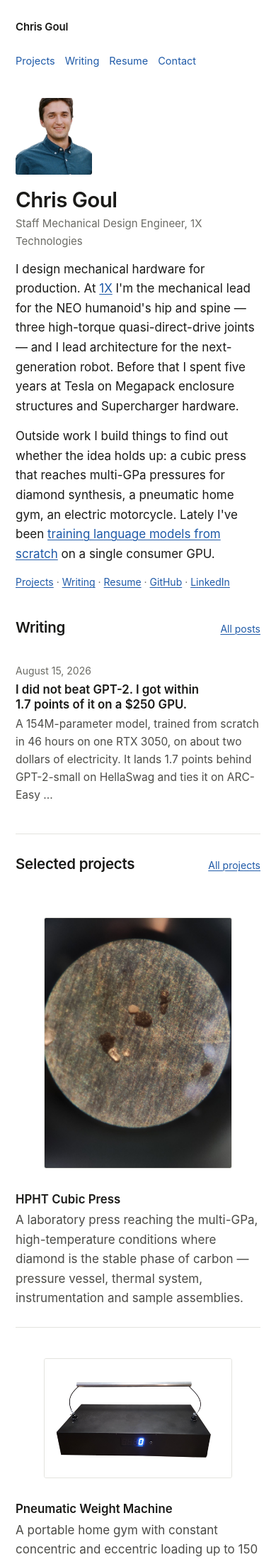
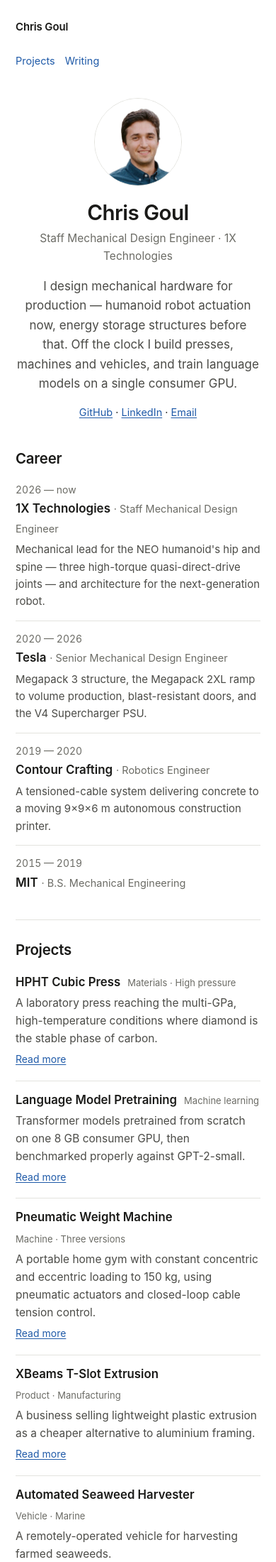
Before and after one commit to ChrisGoul/Portfolio, a Jekyll site: the page built from index.html, in a window 390 px wide. Shown: the top 2200 px of the page at 71% size. Built offline with Jekyll 4.4.1, drawn with Linux system fonts in a browser that asks for light colours; some of the changed text lies outside the part shown.

Commit message:
Collapse to a single home page, projects first
Removes the resume and contact pages. The site is now: a home page that opens
with a circular headshot, a compact career timeline (dates, employer, level,
one line each), and an index of every project; each project links through to
its full write-up on the projects page.

- Projects are one set, engineering and machine learning together, rather than
  the LLM work being siloed under Writing.
- Adds anchor ids to every project so the home page links deep-link into the
  right write-up.
- Expands the Language Model Pretraining entry into a real write-up rather than
  a stub, and leads with the measured GPT-2 comparison.
- Square-cropped headshot centred on the face for the circular frame.
- Nav is now Projects and Writing only.
- preview.py: support `.size` / `.first` / `.last` on arrays and numeric
  comparison operators, which real Liquid has and the preview was missing —
  the home page's Writing section had been silently dropped from the preview.

```diff
--- a/_config.yml
+++ b/_config.yml
@@ -21,8 +21,6 @@
 nav:
   - { title: Projects, url: /projects.html }
   - { title: Writing, url: /writing.html }
-  - { title: Resume,  url: /resume.html }
-  - { title: Contact, url: /contact.html }
 
 permalink: /writing/:title/
 
--- a/css/main.css
+++ b/css/main.css
@@ -81,18 +81,45 @@
   .site-nav { margin-left: 0; width: 100%; gap: 14px; margin-top: 6px; flex-wrap: wrap; }
 }
 
-/* --- home ----------------------------------------------------------------- */
+/* --- home masthead -------------------------------------------------------- */
 
-.intro { display: grid; grid-template-columns: 132px 1fr; gap: 26px; align-items: start; padding: 40px 0 10px; }
-.intro img { width: 132px; height: 132px; object-fit: cover; border-radius: 3px; }
-.intro h1 { margin-bottom: 4px; }
-.intro .role { color: var(--ink-soft); font-size: 15px; margin-bottom: 14px; }
-.intro p { margin-bottom: 0.9em; }
-.intro p:last-child { margin-bottom: 0; }
+.masthead { text-align: center; padding: 40px 0 12px; }
+.avatar {
+  width: 148px; height: 148px; border-radius: 50%;
+  object-fit: cover; margin: 0 auto 20px;
+  border: 1px solid var(--rule);
+  background: var(--surface);
+}
+.masthead h1 { margin-bottom: 6px; }
+.masthead .role { color: var(--ink-soft); font-size: 15.5px; margin-bottom: 16px; }
+.masthead .blurb { max-width: 36rem; margin: 0 auto 14px; color: var(--ink-mid); }
+.masthead .links { font-size: 14.5px; margin: 0; }
+@media (max-width: 560px) { .avatar { width: 124px; height: 124px; } }
+
+/* --- career timeline ------------------------------------------------------ */
+
+.career { list-style: none; padding: 0; margin: 0; }
+.career > li { display: grid; grid-template-columns: 108px 1fr; gap: 20px; padding: 14px 0; border-bottom: 1px solid var(--rule); }
+.career > li:last-child { border-bottom: 0; }
+.career .when { font-size: 14px; color: var(--ink-soft); font-variant-numeric: tabular-nums; padding-top: 2px; white-space: nowrap; }
+.career .org { font-weight: 600; }
+.career .level { color: var(--ink-soft); font-size: 14.5px; }
+.career .note { color: var(--ink-mid); font-size: 15px; margin: 4px 0 0; max-width: var(--measure); }
 @media (max-width: 560px) {
-  .intro { grid-template-columns: 1fr; gap: 18px; }
-  .intro img { width: 108px; height: 108px; }
+  .career > li { grid-template-columns: 1fr; gap: 2px; }
+  .career .when { padding-top: 0; }
 }
+
+/* --- project index (home) ------------------------------------------------- */
+
+.proj-index { list-style: none; padding: 0; margin: 0; }
+.proj-index > li { padding: 16px 0; border-bottom: 1px solid var(--rule); }
+.proj-index > li:last-child { border-bottom: 0; }
+.proj-index .row { display: flex; align-items: baseline; gap: 10px; flex-wrap: wrap; }
+.proj-index h3 { margin: 0; }
+.proj-index .kind { font-size: 13px; color: var(--ink-soft); }
+.proj-index p { color: var(--ink-mid); margin: 5px 0 0; max-width: var(--measure); font-size: 15.5px; }
+.proj-index .go { font-size: 14px; margin-top: 6px; display: inline-block; }
 
 /* --- page header ---------------------------------------------------------- */
 
@@ -108,21 +135,9 @@
 .section-head h2 { margin: 0; }
 .section-head .more { font-size: 14px; }
 
-/* --- entries (work / resume) ---------------------------------------------- */
-
-.entry { padding: 20px 0; border-bottom: 1px solid var(--rule); }
-.entry:last-child { border-bottom: 0; }
-.entry-top { display: flex; justify-content: space-between; align-items: baseline; gap: 14px; flex-wrap: wrap; margin-bottom: 3px; }
-.entry h3 { margin: 0; }
-.entry .when { font-size: 14px; color: var(--ink-soft); white-space: nowrap; font-variant-numeric: tabular-nums; }
-.entry .where { font-size: 14.5px; color: var(--ink-soft); margin-bottom: 10px; }
-.entry ul { margin: 0; padding-left: 19px; color: var(--ink-mid); }
-.entry li { margin-bottom: 6px; max-width: var(--measure); }
-.entry p { color: var(--ink-mid); max-width: var(--measure); }
-
 /* --- projects ------------------------------------------------------------- */
 
-.project { padding: 26px 0; border-bottom: 1px solid var(--rule); }
+.project { padding: 26px 0; border-bottom: 1px solid var(--rule); scroll-margin-top: 20px; }
 .project:last-child { border-bottom: 0; }
 .project-grid { display: grid; grid-template-columns: 1fr 250px; gap: 28px; align-items: start; }
 .project h3 { margin-bottom: 6px; }
@@ -149,14 +164,6 @@
 .detail-media figure { margin: 0; }
 .detail-media img, .detail-media video { border: 1px solid var(--rule); border-radius: 3px; width: 100%; }
 .detail-media figcaption { font-size: 13px; color: var(--ink-soft); margin-top: 6px; }
-
-/* --- skills --------------------------------------------------------------- */
-
-.skillrow { display: grid; grid-template-columns: 116px 1fr; gap: 18px; padding: 12px 0; border-bottom: 1px solid var(--rule); }
-.skillrow:last-child { border-bottom: 0; }
-.skillrow dt { font-size: 14px; color: var(--ink-soft); }
-.skillrow dd { margin: 0; color: var(--ink-mid); font-size: 15.5px; }
-@media (max-width: 560px) { .skillrow { grid-template-columns: 1fr; gap: 4px; } }
 
 /* --- writing list --------------------------------------------------------- */
 
@@ -233,13 +240,6 @@
 .samples .s .v b { color: var(--ink); font-weight: 400; }
 .samples .s.user .v { font-family: var(--sans); font-size: 14.5px; color: var(--ink); font-weight: 600; }
 
-/* --- contact -------------------------------------------------------------- */
-
-.contact-list { list-style: none; padding: 0; margin: 0; }
-.contact-list li { padding: 11px 0; border-bottom: 1px solid var(--rule); display: grid; grid-template-columns: 96px 1fr; gap: 14px; }
-.contact-list li:last-child { border-bottom: 0; }
-.contact-list .k { color: var(--ink-soft); font-size: 14.5px; }
-
 /* --- footer --------------------------------------------------------------- */
 
 .site-foot { margin-top: 44px; padding: 18px 0 34px; border-top: 1px solid var(--rule); }
--- a/index.html
+++ b/index.html
@@ -4,38 +4,115 @@
 ---
 
 <div class="wrap">
-  <section class="intro">
-    <img src="{{ '/assets/profile.png' | relative_url }}" alt="Chris Goul" width="132" height="132">
-    <div>
-      <h1>Chris Goul</h1>
-      <p class="role">Staff Mechanical Design Engineer, 1X Technologies</p>
-      <p>
-        I design mechanical hardware for production. At
-        <a href="https://www.1x.tech/">1X</a> I'm the mechanical lead for the NEO
-        humanoid's hip and spine — three high-torque quasi-direct-drive joints —
-        and I lead architecture for the next-generation robot. Before that I spent
-        five years at Tesla on Megapack enclosure structures and Supercharger
-        hardware.
-      </p>
-      <p>
-        Outside work I build things to find out whether the idea holds up: a cubic
-        press that reaches multi-GPa pressures for diamond synthesis, a pneumatic
-        home gym, an electric motorcycle. Lately I've been
-        <a href="{{ '/writing.html' | relative_url }}">training language models
-        from scratch</a> on a single consumer GPU.
-      </p>
-      <p class="meta">
-        <a href="{{ '/projects.html' | relative_url }}">Projects</a> ·
-        <a href="{{ '/writing.html' | relative_url }}">Writing</a> ·
-        <a href="{{ '/resume.html' | relative_url }}">Resume</a> ·
-        <a href="https://github.com/{{ site.author.github }}">GitHub</a> ·
-        <a href="https://www.linkedin.com/in/{{ site.author.linkedin }}">LinkedIn</a>
-      </p>
-    </div>
-  </section>
+  <header class="masthead">
+    <img class="avatar" src="{{ '/assets/profile_circle.jpg' | relative_url }}" alt="Chris Goul" width="148" height="148">
+    <h1>Chris Goul</h1>
+    <p class="role">Staff Mechanical Design Engineer · 1X Technologies</p>
+    <p class="blurb">
+      I design mechanical hardware for production — humanoid robot actuation now,
+      energy storage structures before that. Off the clock I build presses,
+      machines and vehicles, and train language models on a single consumer GPU.
+    </p>
+    <p class="links">
+      <a href="https://github.com/{{ site.author.github }}">GitHub</a> ·
+      <a href="https://www.linkedin.com/in/{{ site.author.linkedin }}">LinkedIn</a> ·
+      <a href="mailto:{{ site.author.email }}">Email</a>
+    </p>
+  </header>
 </div>
 
 <div class="wrap">
+  <section class="section">
+    <h2 style="margin-bottom:6px;">Career</h2>
+    <ul class="career">
+      <li>
+        <div class="when">2026 — now</div>
+        <div>
+          <div><span class="org">1X Technologies</span> <span class="level">· Staff Mechanical Design Engineer</span></div>
+          <p class="note">Mechanical lead for the NEO humanoid's hip and spine — three
+          high-torque quasi-direct-drive joints — and architecture for the
+          next-generation robot.</p>
+        </div>
+      </li>
+      <li>
+        <div class="when">2020 — 2026</div>
+        <div>
+          <div><span class="org">Tesla</span> <span class="level">· Senior Mechanical Design Engineer</span></div>
+          <p class="note">Megapack 3 structure, the Megapack 2XL ramp to volume
+          production, blast-resistant doors, and the V4 Supercharger PSU.</p>
+        </div>
+      </li>
+      <li>
+        <div class="when">2019 — 2020</div>
+        <div>
+          <div><span class="org">Contour Crafting</span> <span class="level">· Robotics Engineer</span></div>
+          <p class="note">A tensioned-cable system delivering concrete to a moving
+          9&times;9&times;6 m autonomous construction printer.</p>
+        </div>
+      </li>
+      <li>
+        <div class="when">2015 — 2019</div>
+        <div>
+          <div><span class="org">MIT</span> <span class="level">· B.S. Mechanical Engineering</span></div>
+        </div>
+      </li>
+    </ul>
+  </section>
+
+  <section class="section">
+    <h2 style="margin-bottom:6px;">Projects</h2>
+    <ul class="proj-index">
+      <li>
+        <div class="row"><h3>HPHT Cubic Press</h3> <span class="kind">Materials · High pressure</span></div>
+        <p>A laboratory press reaching the multi-GPa, high-temperature conditions
+        where diamond is the stable phase of carbon.</p>
+        <a class="go" href="{{ '/projects.html#hpht-press' | relative_url }}">Read more</a>
+      </li>
+      <li>
+        <div class="row"><h3>Language Model Pretraining</h3> <span class="kind">Machine learning</span></div>
+        <p>Transformer models pretrained from scratch on one 8 GB consumer GPU, then
+        benchmarked properly against GPT-2-small.</p>
+        <a class="go" href="{{ '/projects.html#llm' | relative_url }}">Read more</a>
+      </li>
+      <li>
+        <div class="row"><h3>Pneumatic Weight Machine</h3> <span class="kind">Machine · Three versions</span></div>
+        <p>A portable home gym with constant concentric and eccentric loading to
+        150 kg, using pneumatic actuators and closed-loop cable tension control.</p>
+        <a class="go" href="{{ '/projects.html#weight-machine' | relative_url }}">Read more</a>
+      </li>
+      <li>
+        <div class="row"><h3>XBeams T-Slot Extrusion</h3> <span class="kind">Product · Manufacturing</span></div>
+        <p>A business selling lightweight plastic extrusion as a cheaper alternative
+        to aluminium framing.</p>
+        <a class="go" href="{{ '/projects.html#xbeams' | relative_url }}">Read more</a>
+      </li>
+      <li>
+        <div class="row"><h3>Automated Seaweed Harvester</h3> <span class="kind">Vehicle · Marine</span></div>
+        <p>A remotely-operated vehicle for harvesting farmed seaweeds.</p>
+        <a class="go" href="{{ '/projects.html#seaweed' | relative_url }}">Read more</a>
+      </li>
+      <li>
+        <div class="row"><h3>Solar Drone</h3> <span class="kind">Vehicle · Aerial</span></div>
+        <p>A drone that lands and recharges via solar panel, built to monitor
+        deforestation in the Andes.</p>
+        <a class="go" href="{{ '/projects.html#solar-drone' | relative_url }}">Read more</a>
+      </li>
+      <li>
+        <div class="row"><h3>Electric Motorcycle</h3> <span class="kind">Vehicle · Ground</span></div>
+        <p>Designed, simulated, welded and built. Learned the importance of wire
+        harnesses.</p>
+        <a class="go" href="{{ '/projects.html#motorcycle' | relative_url }}">Read more</a>
+      </li>
+      <li>
+        <div class="row"><h3>Temperature Controlled Forge</h3> <span class="kind">Machine · Controls</span></div>
+        <p>A propane forge holding constant temperature under PID control, for the
+        MIT Blacksmithing Lab.</p>
+        <a class="go" href="{{ '/projects.html#forge' | relative_url }}">Read more</a>
+      </li>
+    </ul>
+  </section>
+
+  {%- if site.posts.size > 0 %}
   <section class="section">
     <div class="section-head">
       <h2>Writing</h2>
@@ -48,57 +125,8 @@
         <h3><a href="{{ post.url | relative_url }}">{{ post.title }}</a></h3>
         <p>{{ post.lede | default: post.excerpt | strip_html | truncate: 190 }}</p>
       </li>
-      {%- else %}
-      <li><p class="meta">No posts yet.</p></li>
       {%- endfor %}
     </ul>
   </section>
-
-  <section class="section">
-    <div class="section-head">
-      <h2>Selected projects</h2>
-      <a class="more" href="{{ '/projects.html' | relative_url }}">All projects</a>
-    </div>
-
-    <div class="project">
-      <div class="project-grid">
-        <div>
-          <h3>HPHT Cubic Press</h3>
-          <p class="tagline">A laboratory press reaching the multi-GPa, high-temperature
-          conditions where diamond is the stable phase of carbon — pressure vessel,
-          thermal system, instrumentation and sample assemblies.</p>
-        </div>
-        <figure class="project-media">
-          <img src="{{ '/assets/hpht_crystals.jpg' | relative_url }}" alt="Transparent crystals recovered from an HPHT run" loading="lazy">
-        </figure>
-      </div>
-    </div>
-
-    <div class="project">
-      <div class="project-grid">
-        <div>
-          <h3>Pneumatic Weight Machine</h3>
-          <p class="tagline">A portable home gym with constant concentric and
-          eccentric loading up to 150 kg, using pneumatic actuators and closed-loop
-          cable tension control. Three generations.</p>
-        </div>
-        <figure class="project-media">
-          <img src="{{ '/assets/Gym.png' | relative_url }}" alt="Pneumatic weight machine" loading="lazy">
-        </figure>
-      </div>
-    </div>
-
-    <div class="project">
-      <div class="project-grid">
-        <div>
-          <h3>XBeams</h3>
-          <p class="tagline">A small business selling lightweight plastic T-slot
-          extrusion — a cheaper alternative to aluminium framing.</p>
-        </div>
-        <figure class="project-media">
-          <img src="{{ '/assets/2020_cover.PNG' | relative_url }}" alt="XBeams extrusion" loading="lazy">
-        </figure>
-      </div>
-    </div>
-  </section>
+  {%- endif %}
 </div>
--- a/resume.html
+++ /dev/null
@@ -1,129 +0,0 @@
----
-layout: page
-title: Resume
-lede: Mechanical design engineer — humanoid robot actuation, and before that energy storage structures at volume.
----
-
-<div class="wrap">
-  <section class="section">
-    <div class="section-head">
-      <h2>Experience</h2>
-      <a class="more" href="{{ '/assets/Resume_CG.pdf' | relative_url }}">Download PDF</a>
-    </div>
-
-    <div class="entry">
-      <div class="entry-top">
-        <h3>Staff Mechanical Design Engineer</h3>
-        <span class="when">Jan 2026 — Present</span>
-      </div>
-      <div class="where">1X Technologies · San Carlos, CA</div>
-      <ul>
-        <li>Mechanical lead for the NEO humanoid hip and spine, owning the production
-        design of three high-torque quasi-direct-drive multi-DOF joints.</li>
-        <li>Reduced joint mass by 25% through FEA-driven optimisation while improving
-        drivetrain durability by 10&times; through root-cause investigation, tolerance
-        optimisation and mechanical reliability improvements.</li>
-        <li>Leading architecture development for the next-generation NEO humanoid,
-        driving first-principles design tradeoffs across actuator sizing, transmission
-        design and electromechanical packaging to maximise torque density, efficiency,
-        reliability and manufacturability.</li>
-        <li>Leading the transition from CNC prototypes to high-volume die-cast, forged
-        and thixomolded production components by developing material validation
-        protocols, manufacturing requirements and design standards across hundreds of
-        robot components, reducing manufacturing cost by 60%.</li>
-      </ul>
-    </div>
-
-    <div class="entry">
-      <div class="entry-top">
-        <h3>Senior Mechanical Design Engineer</h3>
-        <span class="when">Aug 2020 — Jan 2026</span>
-      </div>
-      <div class="where">Tesla · Palo Alto, CA</div>
-      <ul>
-        <li>Designed Megapack 3's structure, Tesla's largest-capacity energy storage
-        product. Reduced mass 20% and part count 50% versus Megapack 2XL through
-        analysis-driven optimisation.</li>
-        <li>Ramped Megapack 2XL production from 0 to 100,000 units/year at Tesla's first
-        Megapack factory by redesigning critical assemblies to use scalable joining
-        methods and robust GD&amp;T, and consolidating parts via casting and stamping.</li>
-        <li>Saved Tesla $15 million/year by optimising the structure of Megapack 2XL
-        across key product load cases, developing a novel FEA workflow using 1D elements
-        to enable rapid iteration of structural member geometries.</li>
-        <li>Created waterproof (IPx6), blast-resistant doors for Megapack 2XL. Ran dynamic
-        analyses to characterise pressure withstand and sealing performance, and leveraged
-        stamping and spot welding to enable production at 200,000 units/year.</li>
-        <li>Engineered the V4 PSU — a folding 60-foot, 8-stall Supercharger station
-        preassembled at the factory and shipped directly to sites, reducing Supercharger
-        deployment costs by 25%.</li>
-        <li>Designed sheet metal parts, plastics, high-current busbars, harnesses and
-        coolant manifolds for the V3 Supercharger.</li>
-      </ul>
-    </div>
-
-    <div class="entry">
-      <div class="entry-top">
-        <h3>Robotics Engineer</h3>
-        <span class="when">Jun 2019 — Apr 2020</span>
-      </div>
-      <div class="where">Contour Crafting Corporation · El Segundo, CA</div>
-      <ul>
-        <li>Designed and built a novel tensioned-cable material transport system
-        delivering high-strength concrete from a ground station to a moving
-        9&times;9&times;6 m autonomous concrete printer.</li>
-        <li>Integrated mechanical structures with electric actuators, pneumatic systems,
-        sensors and controls; sized components, machined hardware, assembled prototypes
-        and validated system performance.</li>
-      </ul>
-    </div>
-  </section>
-
-  <section class="section">
-    <h2 style="margin-bottom:14px;">Education</h2>
-    <div class="entry">
-      <div class="entry-top">
-        <h3>B.S. Mechanical Engineering</h3>
-        <span class="when">June 2019</span>
-      </div>
-      <div class="where">Massachusetts Institute of Technology · Boston, MA</div>
-    </div>
-  </section>
-
-  <section class="section">
-    <h2 style="margin-bottom:14px;">Projects</h2>
-    <div class="entry">
-      <h3>HPHT Cubic Press</h3>
-      <p>Designed and built a laboratory cubic press capable of generating multi-GPa
-      pressures for experimental diamond synthesis, including pressure vessel design,
-      high-temperature thermal systems, custom instrumentation and experimental sample
-      assemblies.</p>
-    </div>
-    <div class="entry">
-      <h3>Language Model Pretraining</h3>
-      <p>Implemented and pretrained transformer language models from scratch in PyTorch,
-      including tokeniser development, distributed training, retrieval-augmented
-      architectures, and experimentation with modern attention mechanisms and training
-      strategies. <a href="{{ '/writing.html' | relative_url }}">Write-ups &rarr;</a></p>
-    </div>
-    <div class="entry">
-      <h3>Pneumatic Weight Machine</h3>
-      <p>Designed and built a portable home gym capable of constant concentric and
-      eccentric loading using pneumatic actuators and closed-loop cable tension control
-      up to 150 kg.</p>
-    </div>
-  </section>
-
-  <section class="section">
-    <h2 style="margin-bottom:6px;">Skills</h2>
-    <dl class="skillrow">
-      <dt>Technical</dt>
-      <dd>CATIA, ANSYS, Onshape, SOLIDWORKS, Hyperworks, GT-SUITE, PyTorch, Python, C, C++</dd>
-    </dl>
-    <dl class="skillrow">
-      <dt>Design</dt>
-      <dd>Sheet metal stamping, roll forming, injection moulding, thermoforming, forging,
-      machining, welded assemblies, powdercoating, anodising, coolant manifolds, harnesses,
-      extruded gaskets, GD&amp;T, tolerance stackups</dd>
-    </dl>
-  </section>
-</div>
```
Also changed, not shown: contact.html (deleted, +0 -20 lines), preview.py (+18 -4 lines), projects.html (+41 -12 lines), README.md, assets/profile_circle.jpg (added).
